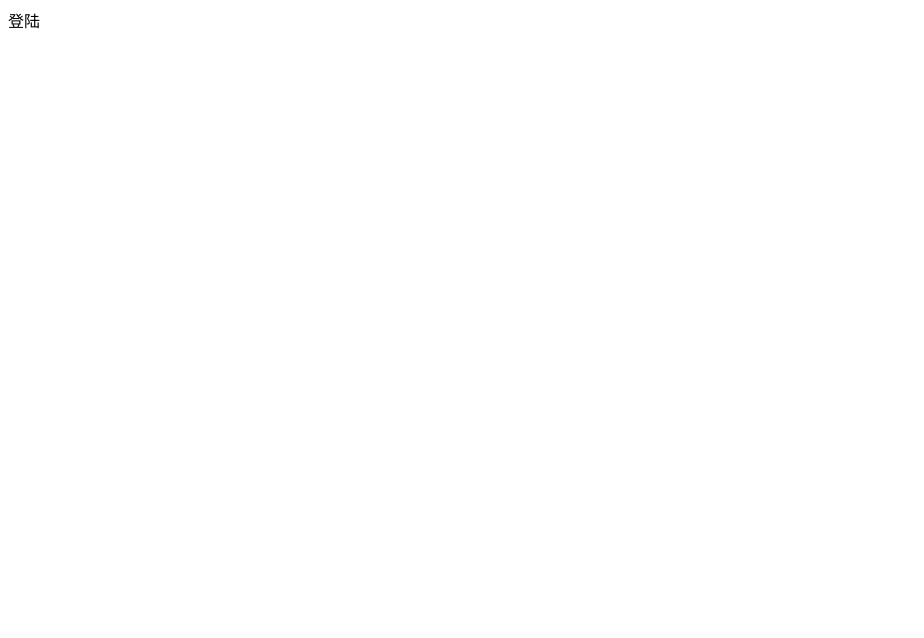
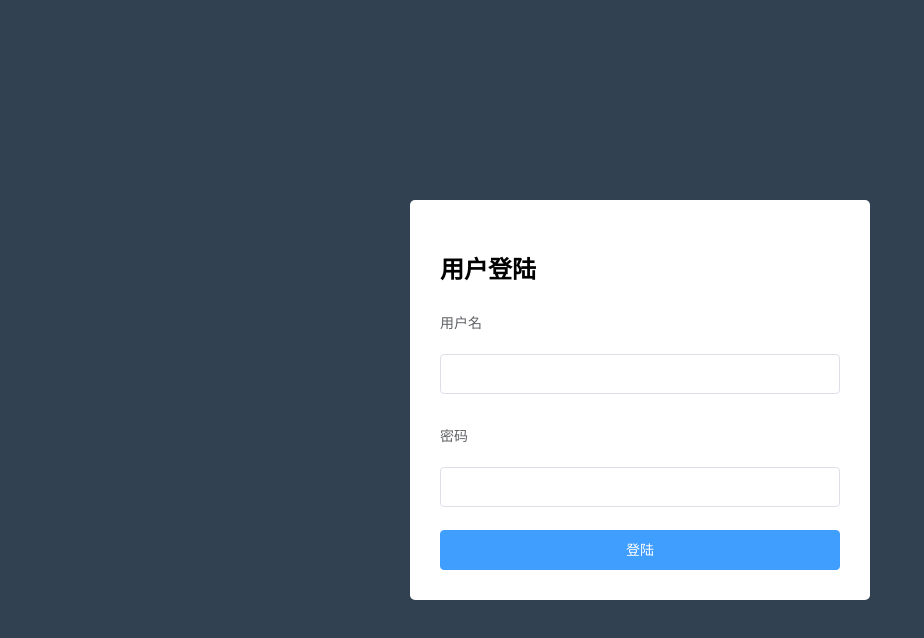
Before and after one commit to lewosuoxiu/vueElement, a Vue app: page /#/login in a window 1280 px wide. Shown: the top 638 px of the page, without its empty margins (0-924 px from the left). Built offline with nearby package versions, Linux system fonts and the light colour scheme.

Commit message:
登陆提示框

```diff
--- a/package.json
+++ b/package.json
@@ -11,6 +11,7 @@
     "build": "node build/build.js"
   },
   "dependencies": {
+    "axios": "^0.19.0",
     "element-ui": "^2.11.1",
     "vue": "^2.5.2",
     "vue-router": "^3.0.1"
--- a/src/App.vue
+++ b/src/App.vue
@@ -11,6 +11,8 @@
 }
 </script>
 
-<style>
-
+<style scoped>
+#app {
+  height: 100%;
+}
 </style>
--- /dev/null
+++ b/src/assets/css/reset.css
@@ -0,0 +1,10 @@
+html,
+body,
+#app {
+  height: 100%;
+  width: 100%;
+  margin: 0;
+  padding: 0;
+  /* background-color: #2b4b6b; */
+  /* min-width: 1024px; */
+}
--- a/src/components/login/Login.vue
+++ b/src/components/login/Login.vue
@@ -1,15 +1,83 @@
 <template>
-    <div>
-        登陆
-    </div>
+  <div  class="login-wrap">
+    <el-form
+    class="login-form"
+    label-position="top"
+    label-width="80px"
+    :model="formdata"
+    >
+    <h2>用户登陆</h2>
+      <el-form-item label="用户名">
+        <el-input v-model="formdata.username"></el-input>
+      </el-form-item>
+      <el-form-item label="密码">
+        <el-input v-model="formdata.password"></el-input>
+      </el-form-item>
+       <el-button
+       @click.prevent="handleLogin()"
+       class="login-btn"
+       type="primary"
+       >登陆</el-button>
+
+    </el-form>
+  </div>
 </template>
 
 <script>
-    export default {
+export default {
+    data(){
+        return {
+            formdata: {
+                username:'',
+                password: '',
+            },
+        }
+    },
+    methods: {
+        handleLogin() {
+          this.$http.post('login', this.formdata).then(res => {
+            console.log(res)
+             // 对象的解构赋值
+            const {
+              data,
+              meta: {msg, status}
+              } = res.data
 
+            // 下面的思路：
+            //   如果登陆成功：1，跳转home页；2，提示成功
+            //   else 不成功：1，提示消息
+
+           if (status === 200) {
+            //  如果登陆成功：1，跳转home页；2，提示成功
+            // this.$router.push({name: 'home'}) //编程式导航
+             this.$message.success(msg);
+           } else {
+            //   else 不成功：1，提示消息
+            this.$message.warning(msg);
+           }
+
+
+          })
+        }
     }
+};
 </script>
 
 <style  scoped>
-
+.login-wrap{
+    height: 100%;
+    background-color: #324152;
+    display: flex;
+    justify-content: center;
+    align-items: center;
+}
+.login-wrap .login-form {
+    width: 400px;
+    background-color: #fff;
+    border-radius: 5px;
+    padding: 30px;
+}
+.login-wrap .login-btn{
+    width: 100%;
+}
 </style>
--- a/src/main.js
+++ b/src/main.js
@@ -5,8 +5,13 @@
 import router from './router'
 import ElementUI from 'element-ui';
 import 'element-ui/lib/theme-chalk/index.css';
+import '@/assets/css/reset.css'
+
+// 引入axios封装 插件
+import MyHttpServer from '@/plugins/http.js'
 
 Vue.use(ElementUI);
+Vue.use(MyHttpServer);
 Vue.config.productionTip = false
 
 /* eslint-disable no-new */
--- /dev/null
+++ b/src/plugins/http.js
@@ -0,0 +1,17 @@
+// 插件模块
+
+// 引入axios
+import axios from 'axios'
+
+// 新建一个对象
+const MyHttpServer = {}
+
+MyHttpServer.install =  (Vue) => {
+
+    axios.defaults.baseURL = 'http://localhost:8888/api/private/v1/'
+    // 给大Vue原型增加实例方法， 添加实例方法
+    Vue.prototype.$http = axios
+  }
+
+// 导出对象
+export default MyHttpServer
```
Also changed, not shown: 1 other file (tests, documents, lock files or other folders).
